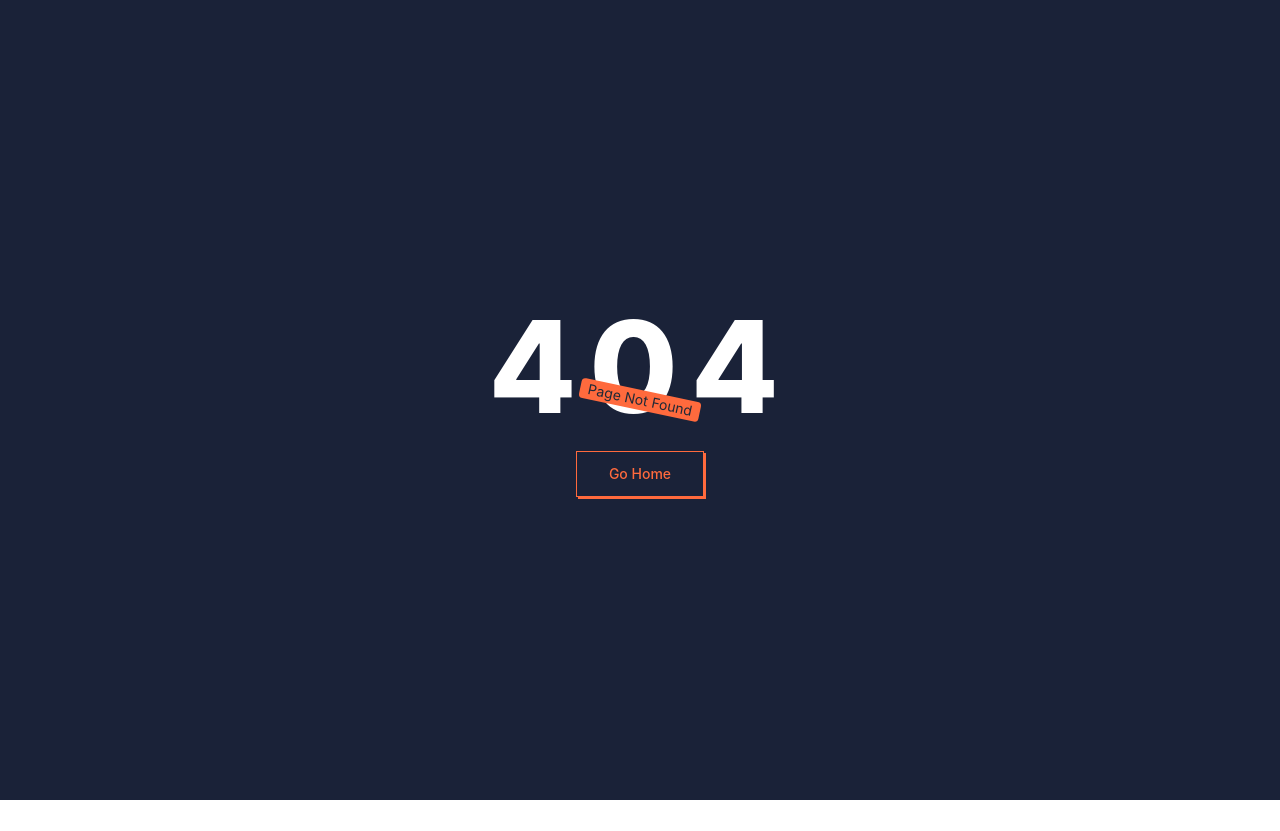
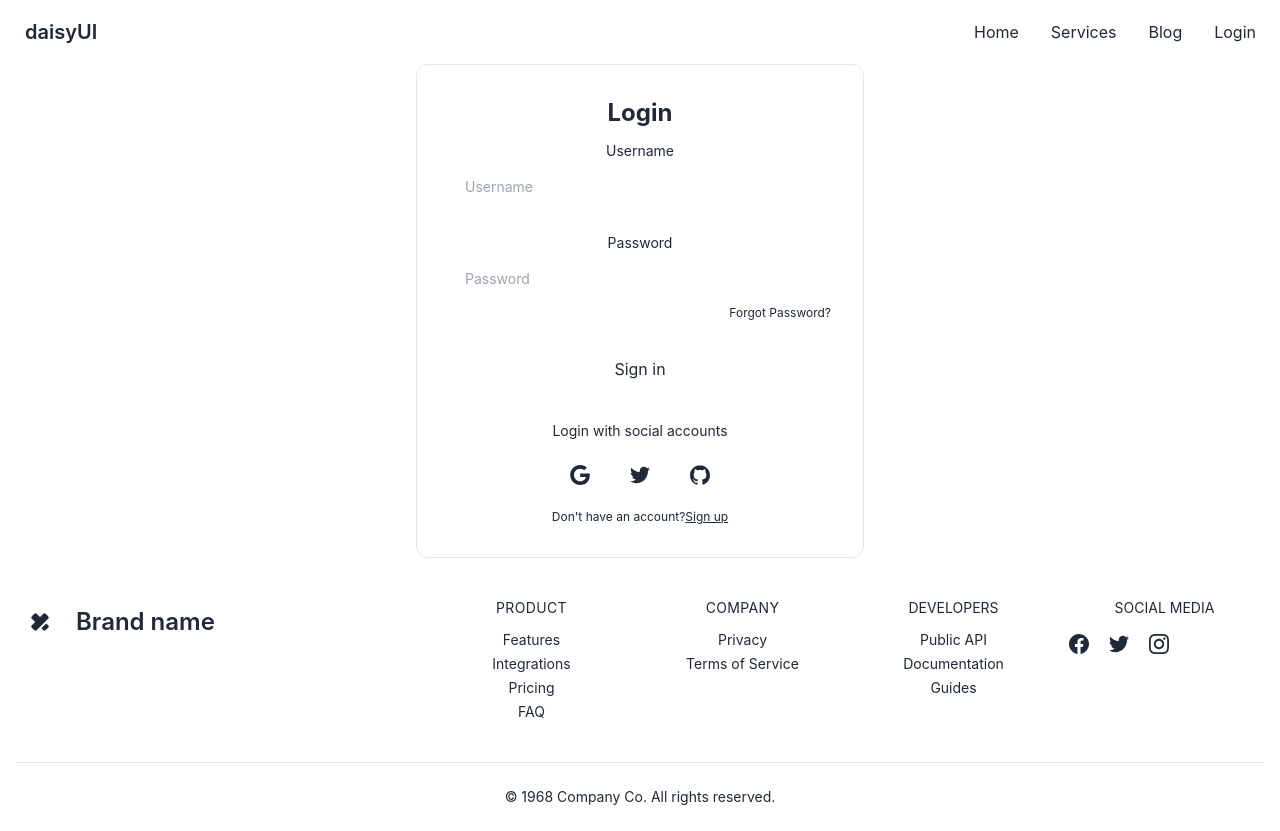
Before and after one commit to Ovijitnath/within-mind-client-repo, a React (Create React App) app: page /login in a window 1280 px wide. Before the commit this address had no page. Before the commit the page ends 800 px from the top, so only its background shows below. Built offline with nearby package versions, Linux system fonts and the light colour scheme.

Commit message:
login page added

```diff
--- a/src/Pages/Home/Home.js
+++ b/src/Pages/Home/Home.js
@@ -1,4 +1,5 @@
 import React from 'react';
+import { Link } from 'react-router-dom';
 
 const Home = () => {
     return (
--- /dev/null
+++ b/src/Pages/Login/Login.js
@@ -0,0 +1,53 @@
+import React from 'react';
+import { Link } from 'react-router-dom';
+
+const Login = () => {
+    return (
+        <div>
+            <div className="w-full max-w-md p-8 space-y-3 rounded-xl dark:bg-gray-900 dark:text-gray-100 border mx-auto">
+                <h1 className="text-2xl font-bold text-center">Login</h1>
+                <form novalidate="" action="" className="space-y-6 ng-untouched ng-pristine ng-valid">
+                    <div className="space-y-1 text-sm">
+                        <label for="username" className="block dark:text-gray-400">Username</label>
+                        <input type="text" name="username" id="username" placeholder="Username" className="w-full px-4 py-3 rounded-md dark:border-gray-700 dark:bg-gray-900 dark:text-gray-100 focus:dark:border-violet-400" />
+                    </div>
+                    <div className="space-y-1 text-sm">
+                        <label for="password" className="block dark:text-gray-400">Password</label>
+                        <input type="password" name="password" id="password" placeholder="Password" className="w-full px-4 py-3 rounded-md dark:border-gray-700 dark:bg-gray-900 dark:text-gray-100 focus:dark:border-violet-400" />
+                        <div className="flex justify-end text-xs dark:text-gray-400">
+                            <a rel="noopener noreferrer" href="#">Forgot Password?</a>
+                        </div>
+                    </div>
+                    <button className="block w-full p-3 text-center rounded-sm dark:text-gray-900 dark:bg-violet-400">Sign in</button>
+                </form>
+                <div className="flex items-center pt-4 space-x-1">
+                    <div className="flex-1 h-px sm:w-16 dark:bg-gray-700"></div>
+                    <p className="px-3 text-sm dark:text-gray-400">Login with social accounts</p>
+                    <div className="flex-1 h-px sm:w-16 dark:bg-gray-700"></div>
+                </div>
+                <div className="flex justify-center space-x-4">
+                    <button aria-label="Log in with Google" className="p-3 rounded-sm">
+                        <svg xmlns="http://www.w3.org/2000/svg" viewBox="0 0 32 32" className="w-5 h-5 fill-current">
+                            <path d="M16.318 13.714v5.484h9.078c-0.37 2.354-2.745 6.901-9.078 6.901-5.458 0-9.917-4.521-9.917-10.099s4.458-10.099 9.917-10.099c3.109 0 5.193 1.318 6.38 2.464l4.339-4.182c-2.786-2.599-6.396-4.182-10.719-4.182-8.844 0-16 7.151-16 16s7.156 16 16 16c9.234 0 15.365-6.49 15.365-15.635 0-1.052-0.115-1.854-0.255-2.651z"></path>
+                        </svg>
+                    </button>
+                    <button aria-label="Log in with Twitter" className="p-3 rounded-sm">
+                        <svg xmlns="http://www.w3.org/2000/svg" viewBox="0 0 32 32" className="w-5 h-5 fill-current">
+                            <path d="M31.937 6.093c-1.177 0.516-2.437 0.871-3.765 1.032 1.355-0.813 2.391-2.099 2.885-3.631-1.271 0.74-2.677 1.276-4.172 1.579-1.192-1.276-2.896-2.079-4.787-2.079-3.625 0-6.563 2.937-6.563 6.557 0 0.521 0.063 1.021 0.172 1.495-5.453-0.255-10.287-2.875-13.52-6.833-0.568 0.964-0.891 2.084-0.891 3.303 0 2.281 1.161 4.281 2.916 5.457-1.073-0.031-2.083-0.328-2.968-0.817v0.079c0 3.181 2.26 5.833 5.26 6.437-0.547 0.145-1.131 0.229-1.724 0.229-0.421 0-0.823-0.041-1.224-0.115 0.844 2.604 3.26 4.5 6.14 4.557-2.239 1.755-5.077 2.801-8.135 2.801-0.521 0-1.041-0.025-1.563-0.088 2.917 1.86 6.36 2.948 10.079 2.948 12.067 0 18.661-9.995 18.661-18.651 0-0.276 0-0.557-0.021-0.839 1.287-0.917 2.401-2.079 3.281-3.396z"></path>
+                        </svg>
+                    </button>
+                    <button aria-label="Log in with GitHub" className="p-3 rounded-sm">
+                        <svg xmlns="http://www.w3.org/2000/svg" viewBox="0 0 32 32" className="w-5 h-5 fill-current">
+                            <path d="M16 0.396c-8.839 0-16 7.167-16 16 0 7.073 4.584 13.068 10.937 15.183 0.803 0.151 1.093-0.344 1.093-0.772 0-0.38-0.009-1.385-0.015-2.719-4.453 0.964-5.391-2.151-5.391-2.151-0.729-1.844-1.781-2.339-1.781-2.339-1.448-0.989 0.115-0.968 0.115-0.968 1.604 0.109 2.448 1.645 2.448 1.645 1.427 2.448 3.744 1.74 4.661 1.328 0.14-1.031 0.557-1.74 1.011-2.135-3.552-0.401-7.287-1.776-7.287-7.907 0-1.751 0.62-3.177 1.645-4.297-0.177-0.401-0.719-2.031 0.141-4.235 0 0 1.339-0.427 4.4 1.641 1.281-0.355 2.641-0.532 4-0.541 1.36 0.009 2.719 0.187 4 0.541 3.043-2.068 4.381-1.641 4.381-1.641 0.859 2.204 0.317 3.833 0.161 4.235 1.015 1.12 1.635 2.547 1.635 4.297 0 6.145-3.74 7.5-7.296 7.891 0.556 0.479 1.077 1.464 1.077 2.959 0 2.14-0.020 3.864-0.020 4.385 0 0.416 0.28 0.916 1.104 0.755 6.4-2.093 10.979-8.093 10.979-15.156 0-8.833-7.161-16-16-16z"></path>
+                        </svg>
+                    </button>
+                </div>
+                <p className="text-xs text-center sm:px-6 dark:text-gray-400">Don't have an account?
+                    <Link rel="noopener noreferrer" to="/register" className="underline dark:text-gray-100">Sign up</Link>
+                </p>
+            </div>
+        </div>
+    );
+};
+
+export default Login;
--- /dev/null
+++ b/src/Pages/Registration/Registration.js
@@ -0,0 +1,11 @@
+import React from 'react';
+
+const Registration = () => {
+    return (
+        <div>
+            <h1>Register</h1>
+        </div>
+    );
+};
+
+export default Registration;
--- /dev/null
+++ b/src/Pages/Services/Services.js
@@ -0,0 +1,11 @@
+import React from 'react';
+
+const Services = () => {
+    return (
+        <div>
+            <h3>All services will be here</h3>
+        </div>
+    );
+};
+
+export default Services;
--- a/src/Pages/SharedPage/Header/Header.js
+++ b/src/Pages/SharedPage/Header/Header.js
@@ -1,9 +1,23 @@
 import React from 'react';
+import { Link } from 'react-router-dom';
 
 const Header = () => {
     return (
         <div>
-            <h1>This is HEADER</h1>
+            <div className="navbar bg-base-100">
+                <div className="flex-1">
+                    <Link className="btn btn-ghost normal-case text-xl">daisyUI</Link>
+                </div>
+                <div className="flex-none">
+                    <ul className="menu menu-horizontal p-0">
+                        <li><Link to="/home">Home</Link></li>
+                        <li><Link to="/services">Services</Link></li>
+                        <li><Link to="/blog">Blog</Link></li>
+
+                        <li><Link to="/login">Login</Link></li>
+                    </ul>
+                </div>
+            </div>
         </div>
     );
 };
```
Also changed, not shown: src/Routes/Routes.js (+10 -0 lines).
